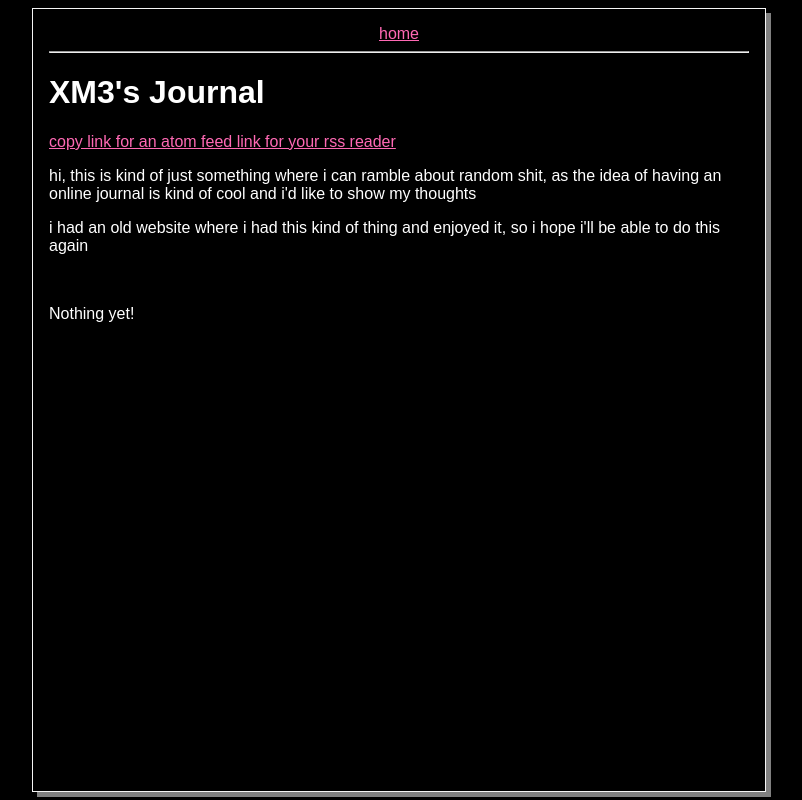
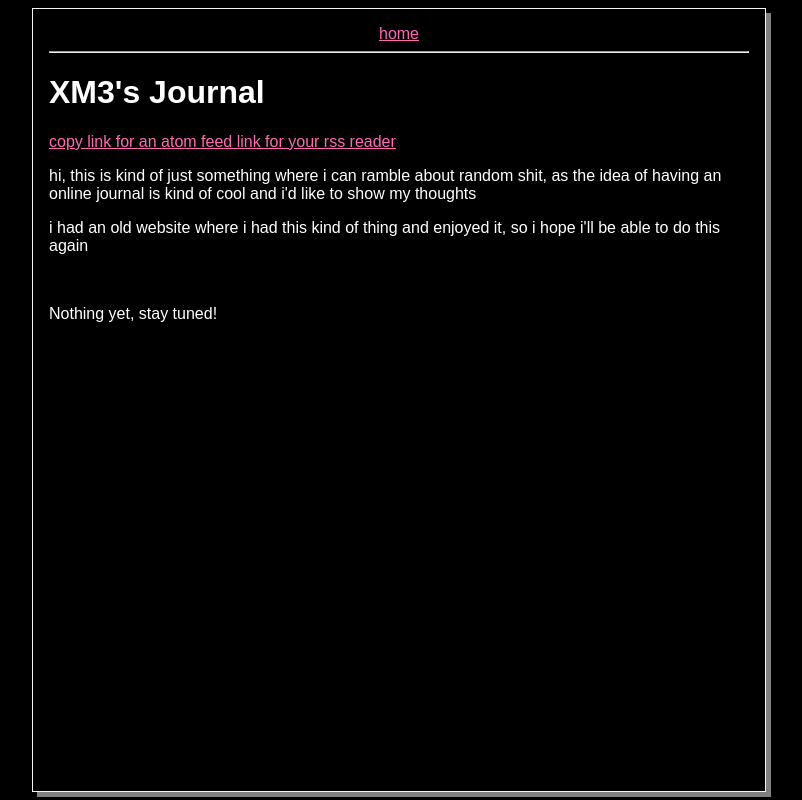
Before and after one commit to AntlerEgo/AntlerEgo.github.io, a plain HTML site: page public/journal.html in a window 1280 px wide. Shown: the whole page, without its empty margins (241-1043 px from the left). Drawn offline with Linux system fonts and the light colour scheme.

Commit message:
small change to "nothing yet"

```diff
--- a/public/journal.html
+++ b/public/journal.html
@@ -78,5 +78,5 @@
  Remember to have <article> and </article> or your RSS feed will break!
  The date HAS to be formatted how you see it above. However, after the date, you can write ANYTHING! I choose to write a time, but it's up to you.
  -->
- <p>Nothing yet!</p>
+ <p>Nothing yet, stay tuned!</p>
  </body>
```
